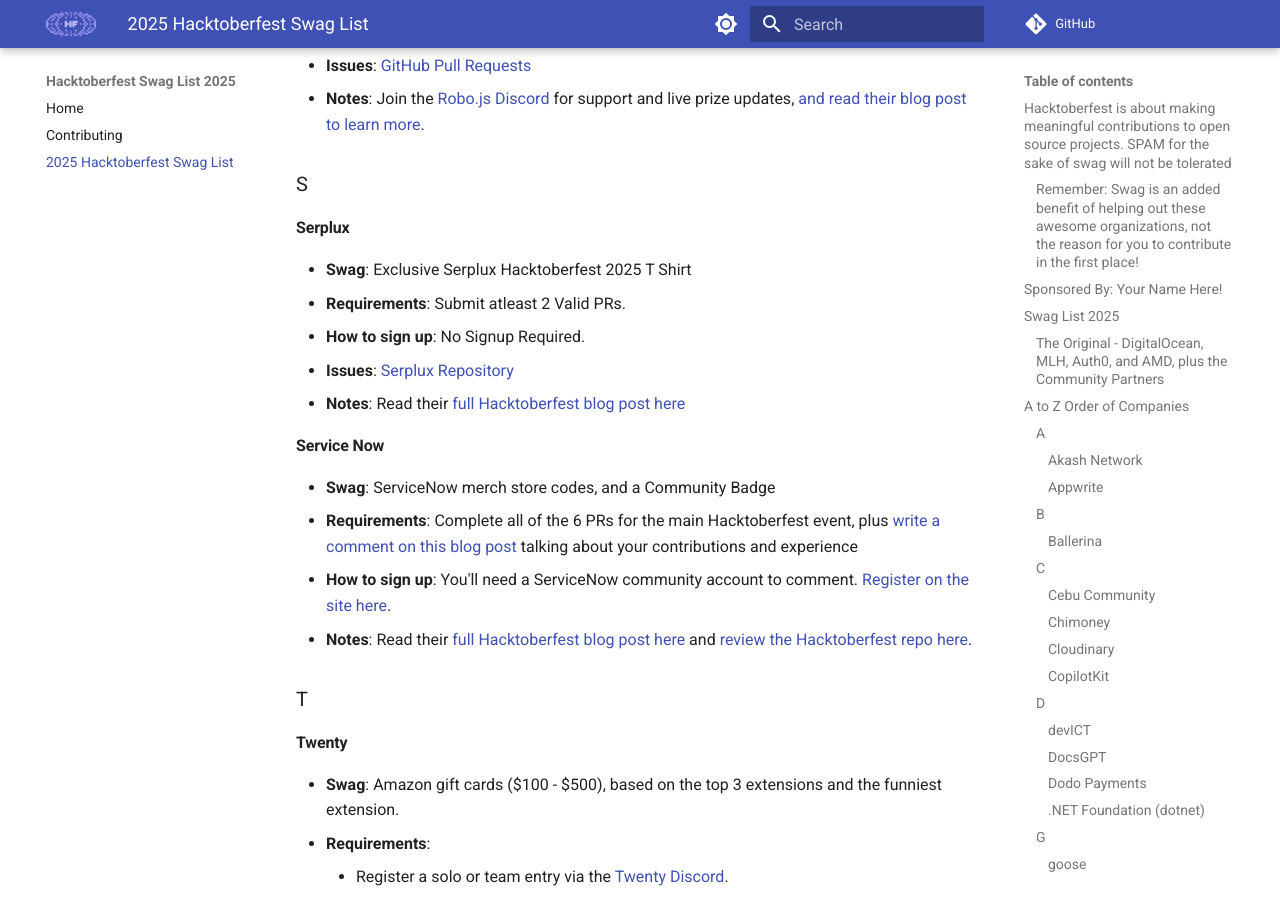
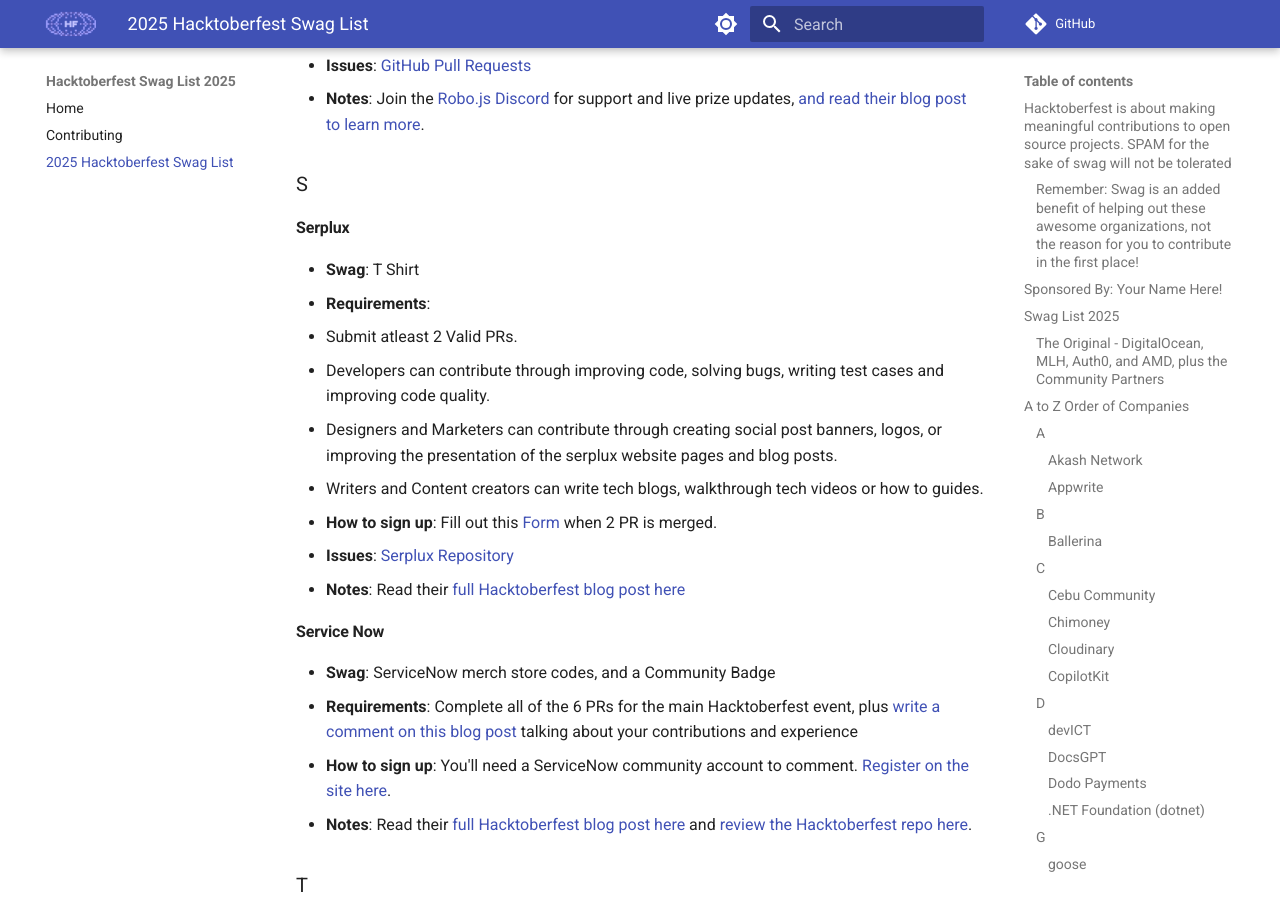
Before and after one commit to crweiner/hacktoberfest-swag-list, an MkDocs documentation site: the page built from docs/list.md, in a window 1280 px wide and 900 px high, scrolled down 11096 px. Built offline with MkDocs 1.6.1 and Material for MkDocs 9.7.7, drawn with Linux system fonts in a browser that asks for light colours; plug-ins that fetch from the network failed and are left out; comment, search, counter and statistics services are not loaded.

Commit message:
Changed as per the instructions

```diff
--- a/docs/list.md
+++ b/docs/list.md
@@ -338,9 +338,13 @@
 
 #### Serplux
 
-- **Swag**: Exclusive Serplux Hacktoberfest 2025 T Shirt
-- **Requirements**: Submit atleast 2 Valid PRs.
-- **How to sign up**: No Signup Required.
+- **Swag**: T Shirt
+- **Requirements**:
+   - Submit atleast 2 Valid PRs.
+   - Developers can contribute through improving code, solving bugs, writing test cases and improving code quality.
+   - Designers and Marketers can contribute through creating social post banners, logos, or improving the presentation of the serplux website pages and blog posts.
+   - Writers and Content creators can write tech blogs, walkthrough tech videos or how to guides.
+- **How to sign up**: Fill out this [Form](https://docs.google.com/forms/d/e/1FAIpQLSf9UW15IOT9hPYehUjqkgOUXerHeYnrm5Cova_PwGosryyvjg/viewform) when 2 PR is merged.
 - **Issues**: [Serplux Repository](https://github.com/Serplux/blog)
 - **Notes**: Read their [full Hacktoberfest blog post here](https://blog.serplux.com/hacktoberfest-2025/)
 
```
